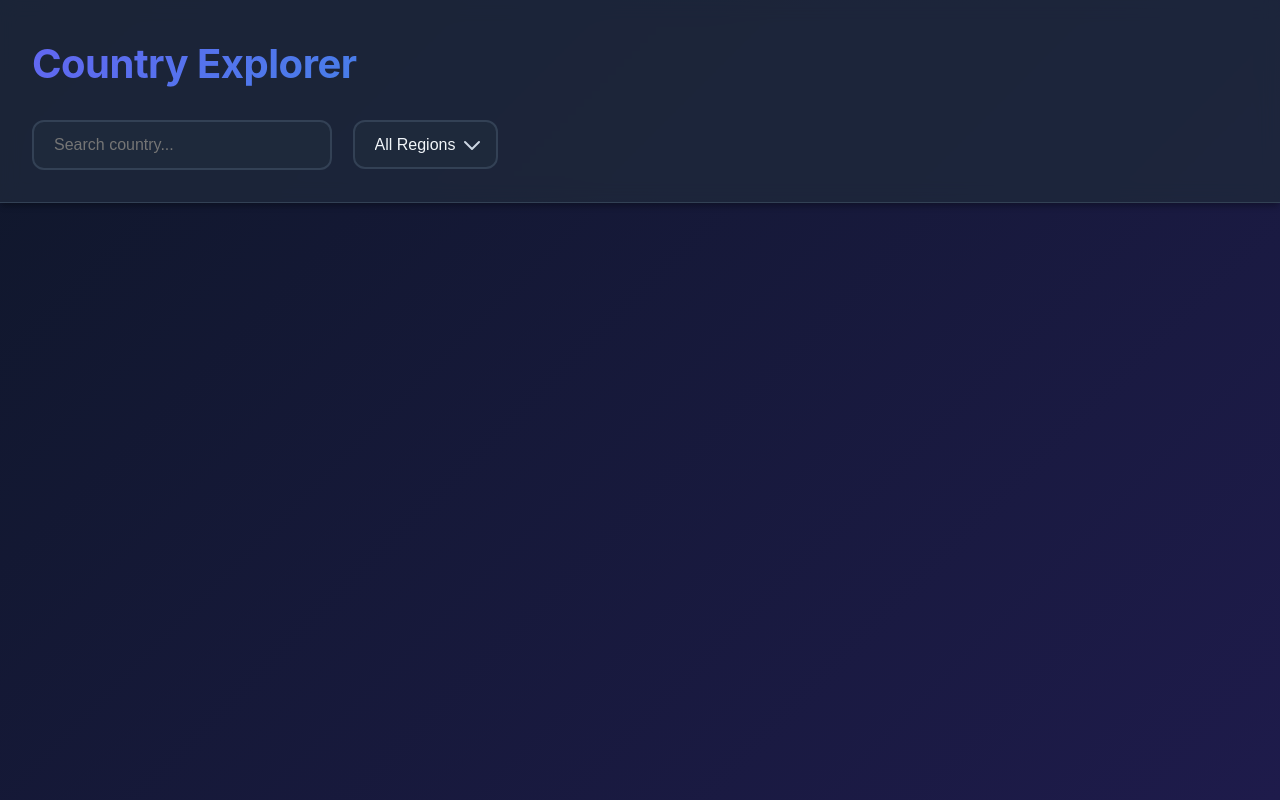
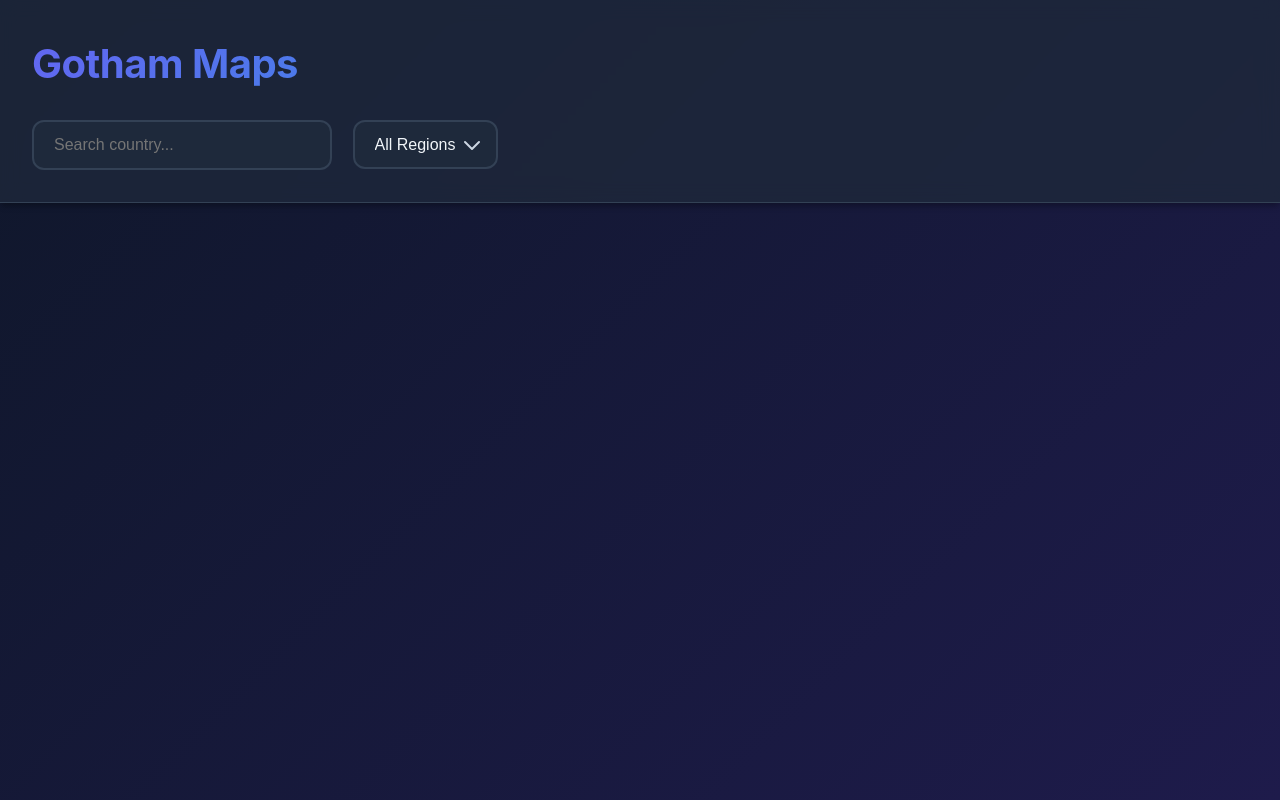
Before and after one commit to suvakintomiwa/Akintomiwa-Omonijo-Assesment2, a plain HTML site: page index.html in a window 1280 px wide. Drawn offline with Linux system fonts and the light colour scheme; no server answers.

Commit message:
Update index.html

```diff
--- a/index.html
+++ b/index.html
@@ -3,12 +3,12 @@
   <head>
     <meta charset="UTF-8" />
     <meta name="viewport" content="width=device-width, initial-scale=1.0" />
-    <title>Country Explorer</title>
+    <title>Gotham Maps</title>
     <link rel="stylesheet" href="style.css" />
   </head>
   <body>
     <header>
-      <h1>Country Explorer</h1>
+      <h1>Gotham Maps</h1>
       <input type="text" id="search-input" placeholder="Search country..." />
       <select id="region-filter">
         <option value="">All Regions</option>
```
